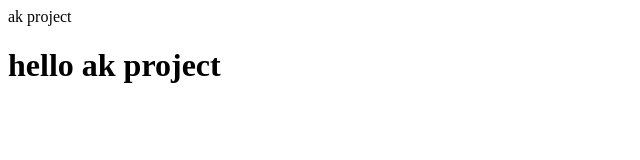
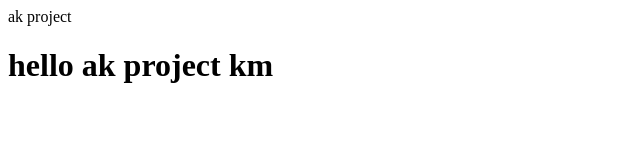
Before and after one commit to kamal1raj/AkProject, a plain HTML site: page index.html in a window 1280 px wide. Shown: the full height of the page, 0-640 px from the left. Drawn offline with Linux system fonts and the light colour scheme.

Commit message:
Update index.html
km

```diff
--- a/index.html
+++ b/index.html
@@ -3,6 +3,6 @@
 ak project
 </head>
 <body>
-<h1>hello ak project</h1>
+<h1>hello ak project km</h1>
 </body>
 </html>
```
